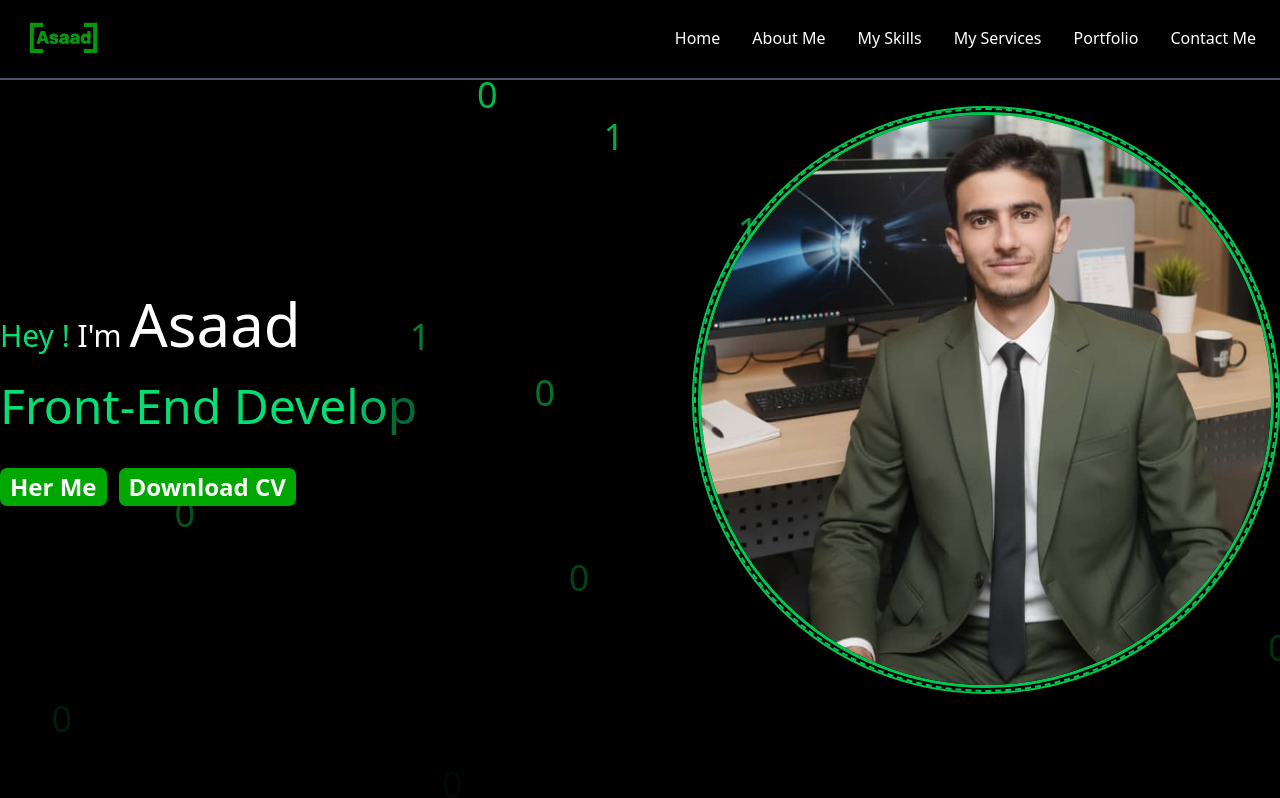
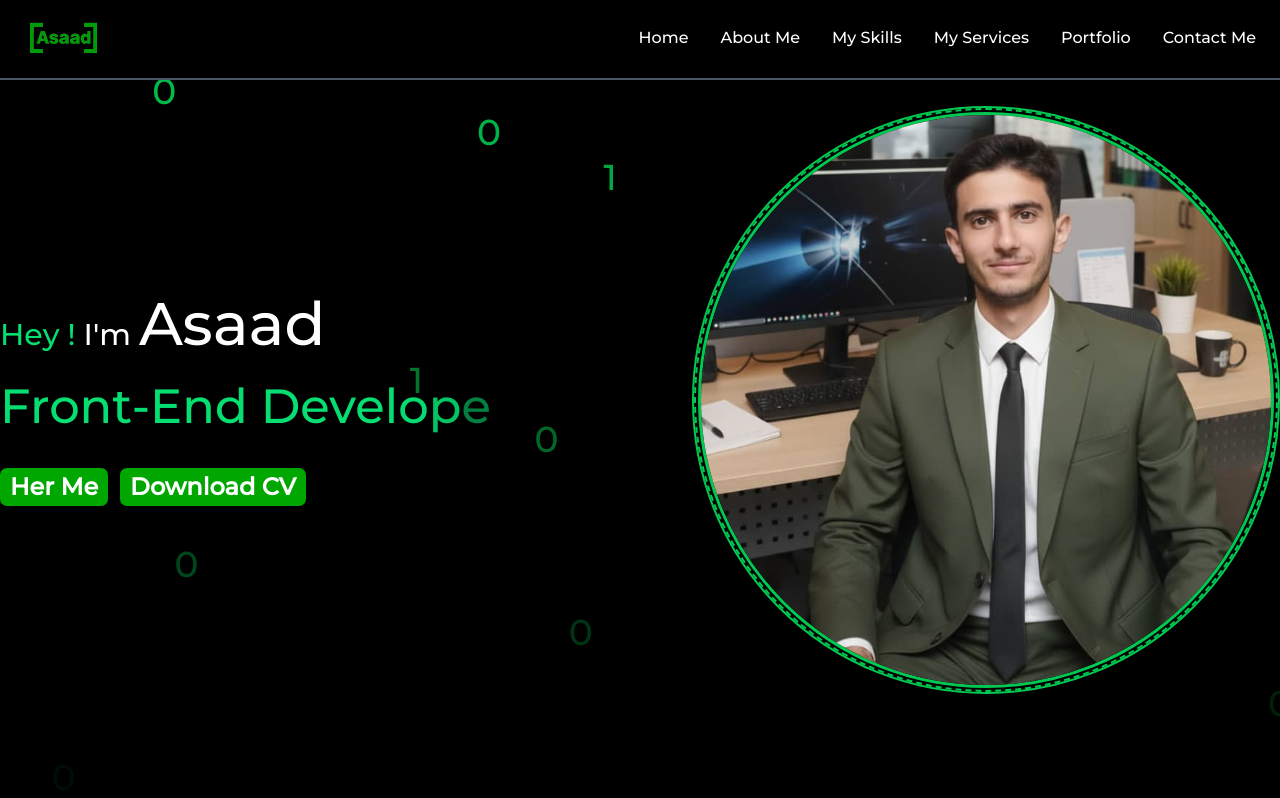
Before and after one commit to asaad65/Asaad-Abo-Faour, a Next.js app: page / in a window 1280 px wide. Shown: the top 798 px of the page. Built offline with nearby package versions, Linux system fonts and the light colour scheme.

Commit message:
Font montserrat

```diff
--- a/app/layout.js
+++ b/app/layout.js
@@ -1,26 +1,25 @@
-import { Geist, Geist_Mono } from "next/font/google";
+
 import "./globals.css";
+import { Montserrat } from "next/font/google";
 
-const geistSans = Geist({
-  variable: "--font-geist-sans",
-  subsets: ["latin"],
+
+const montserrat = Montserrat({
+  subsets: ['latin'], // أو ['latin', 'arabic'] إذا كنت تدعم العربية
+  weight: ['500'],    // يجب أن تكون مصفوفة من القيم النصية
+  display: 'swap',    // اختياري لكنه مفيد لتحسين الأداء
 });
 
-const geistMono = Geist_Mono({
-  variable: "--font-geist-mono",
-  subsets: ["latin"],
-});
 
 export const metadata = {
-  title: "Create Next App",
-  description: "Generated by create next app",
+  title: "asaad-abo-faour",
+  description: "Portfolio",
 };
 
 export default function RootLayout({ children }) {
   return (
     <html lang="en">
       <body
-        className={`${geistSans.variable} ${geistMono.variable} antialiased`}
+        className={`${montserrat.className} antialiased`}
       >
 
         {children}
```
